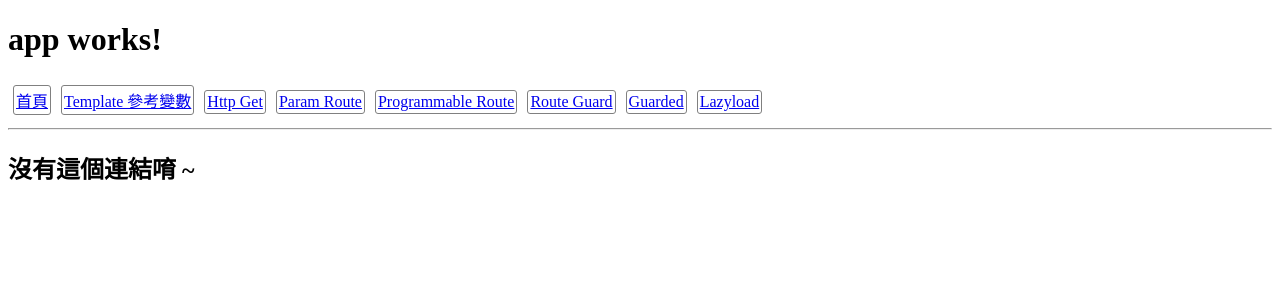
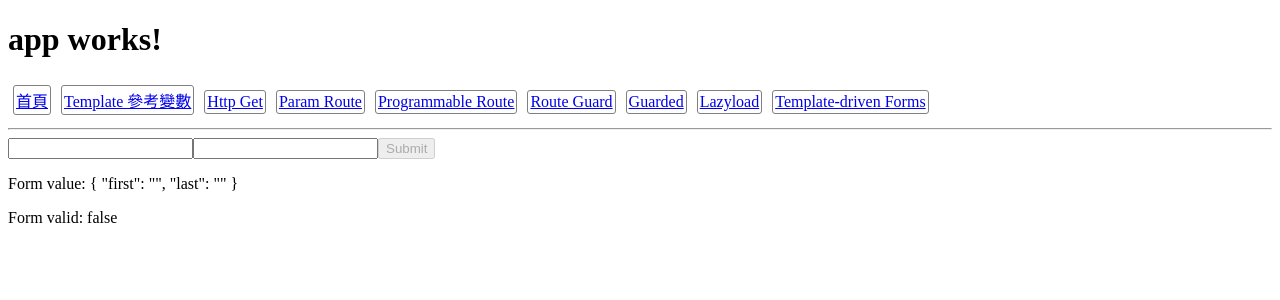
Before and after one commit to simie-cc/angular-advanced-demo, an Angular app: page /templatedriven in a window 1280 px wide. Shown: the top 300 px of the page. Built offline with nearby package versions, Linux system fonts and the light colour scheme.

Commit message:
Template driven forms

```diff
--- a/src/app/app.module.ts
+++ b/src/app/app.module.ts
@@ -19,7 +19,6 @@ import { RouteGuardComponent } from './route-guard/route-guard.component';
 import { GuardedPageComponent } from './guarded-page/guarded-page.component';
 import { Page1Component } from './guarded-page/page1/page1.component';
 import { Page2Component } from './guarded-page/page2/page2.component';
-
 
 @NgModule({
   declarations: [
--- a/src/app/app.routing.ts
+++ b/src/app/app.routing.ts
@@ -35,5 +35,7 @@ export const appRoutes: Routes = [
     },
     { path: 'lazyload', loadChildren: './lazyload/lazyload.module#LazyloadModule', data: { label: 'Lazyload' },
       canLoad: [LazyGuardService] },
+    { path: 'templatedriven', loadChildren: './template-driven-forms/template-driven-forms.module#TemplateDrivenFormsModule',
+      data: { label: 'Template-driven Forms'} },
     { path: '**', component: NotfoundPageComponent }
 ];
--- /dev/null
+++ b/src/app/template-driven-forms/template-driven-forms.component.html
@@ -0,0 +1,8 @@
+<form #f="ngForm" (ngSubmit)="onSubmit($event, f)" novalidate>
+    <input name="first" ngModel required>
+    <input name="last" ngModel>
+    <button [disabled]="! f.valid">Submit</button>
+
+    <p>Form value: {{ f.value | json }}</p>
+    <p>Form valid: {{ f.valid }}</p>
+</form>
--- /dev/null
+++ b/src/app/template-driven-forms/template-driven-forms.component.ts
@@ -0,0 +1,21 @@
+import { Component, OnInit } from '@angular/core';
+import { NgForm } from '@angular/forms';
+
+@Component({
+    selector: 'app-template-driven-forms',
+    templateUrl: './template-driven-forms.component.html',
+    styleUrls: ['./template-driven-forms.component.css']
+})
+export class TemplateDrivenFormsComponent implements OnInit {
+
+    constructor() { }
+
+    ngOnInit() {
+    }
+
+    onSubmit(event: Event, form: NgForm) {
+        event.preventDefault();
+
+        alert('Submit data: ' + JSON.stringify(form.value));
+    }
+}
```
Also changed, not shown: src/app/template-driven-forms/template-driven-forms.module.ts (added, +22 -0 lines), src/app/template-driven-forms/template-driven-forms.component.css (added).
